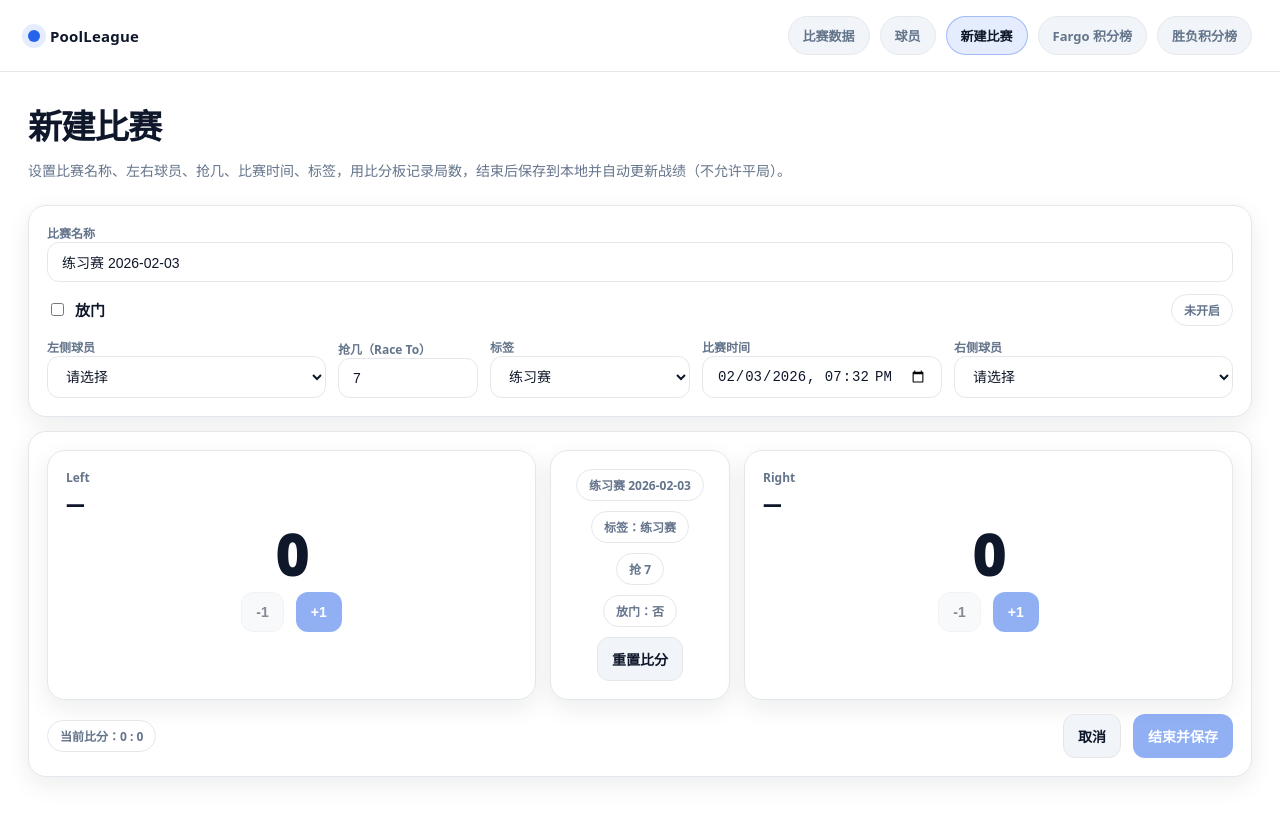
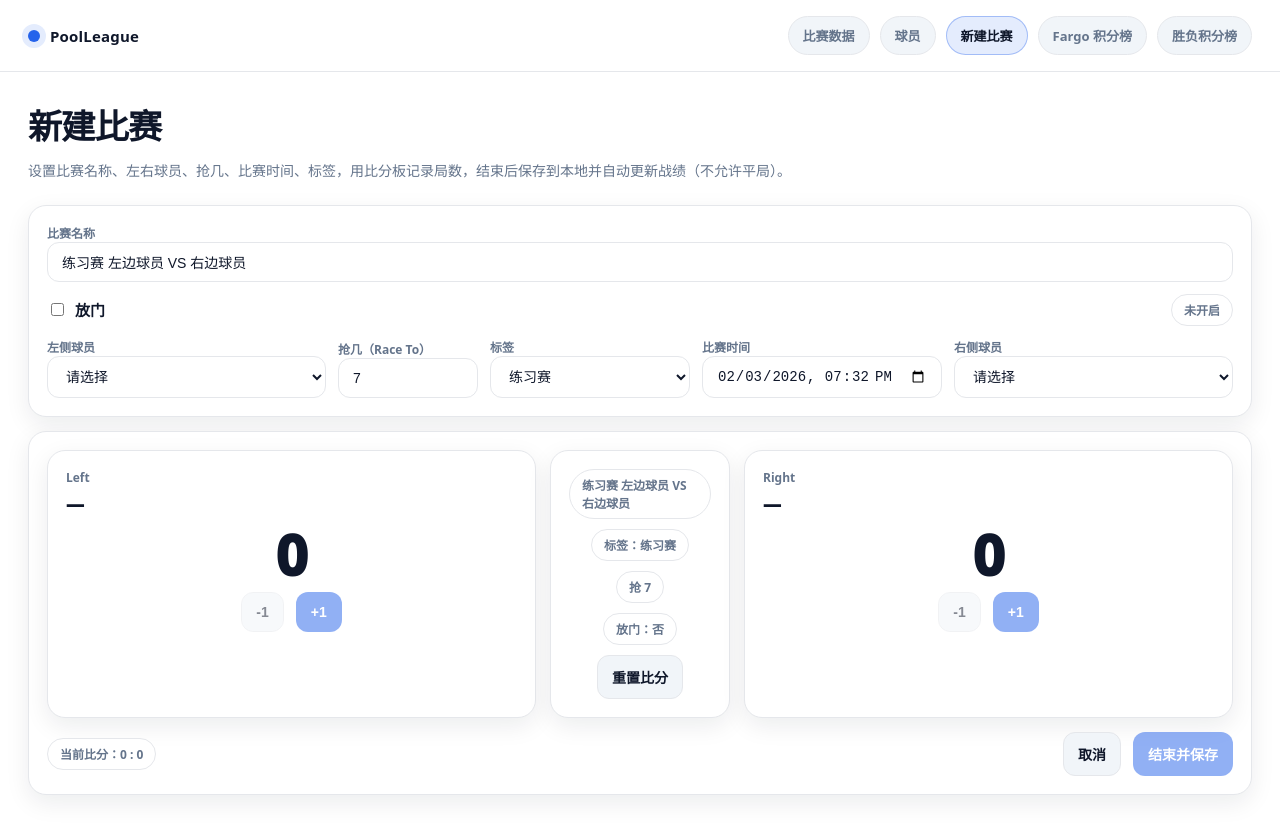
Before and after one commit to Xingcheng03/pool-score-tracker, a React (Vite) app: page /new in a window 1280 px wide. Shown: the top 836 px of the page. Built offline with nearby package versions, Linux system fonts and the light colour scheme.

Commit message:
新建比赛预设比赛名称修改

```diff
--- a/src/pages/NewMatchPage.jsx
+++ b/src/pages/NewMatchPage.jsx
@@ -14,9 +14,11 @@ function formatLocalDateTimeInput(d) {
   return `${formatYMD(d)}T${pad2(d.getHours())}:${pad2(d.getMinutes())}`;
 }
 
-function defaultMatchName(tag) {
-  const now = new Date();
-  return `${tag === "live" ? "直播" : "练习赛"} ${formatYMD(now)}`;
+function defaultMatchName(tag, leftName, rightName) {
+  const prefix = tag === "live" ? "直播" : "练习赛";
+  const left = (leftName ?? "").trim() || "左边球员";
+  const right = (rightName ?? "").trim() || "右边球员";
+  return `${prefix} ${left} VS ${right}`;
 }
 
 export default function NewMatchPage() {
@@ -25,6 +27,7 @@ export default function NewMatchPage() {
 
   const [tag, setTag] = useState("practice");
   const [matchName, setMatchName] = useState(() => defaultMatchName("practice"));
+  const [isMatchNameAuto, setIsMatchNameAuto] = useState(true);
   const [raceTo, setRaceTo] = useState(7);
 
   const [leftPlayerId, setLeftPlayerId] = useState("");
@@ -74,8 +77,25 @@ export default function NewMatchPage() {
 
   const onChangeTag = (v) => {
     setTag(v);
-    const prefixMatch = matchName.startsWith("练习赛") || matchName.startsWith("直播");
-    if (prefixMatch) setMatchName(defaultMatchName(v));
+    if (isMatchNameAuto) {
+      setMatchName(defaultMatchName(v, leftPlayer?.name, rightPlayer?.name));
+    }
+  };
+
+  const onChangeLeftPlayer = (playerId) => {
+    setLeftPlayerId(playerId);
+    if (isMatchNameAuto) {
+      const leftName = players.find((p) => p.id === playerId)?.name;
+      setMatchName(defaultMatchName(tag, leftName, rightPlayer?.name));
+    }
+  };
+
+  const onChangeRightPlayer = (playerId) => {
+    setRightPlayerId(playerId);
+    if (isMatchNameAuto) {
+      const rightName = players.find((p) => p.id === playerId)?.name;
+      setMatchName(defaultMatchName(tag, leftPlayer?.name, rightName));
+    }
   };
 
   const onSave = () => {
@@ -110,7 +130,15 @@ export default function NewMatchPage() {
         <div className="row" style={{ marginBottom: 12 }}>
           <div style={{ flex: 1, minWidth: 260 }}>
             <div className="smallMuted">比赛名称</div>
-            <input className="input" value={matchName} onChange={(e) => setMatchName(e.target.value)} placeholder="例如：周末友谊赛 / 决赛 BO13 / 训练记录" />
+            <input
+              className="input"
+              value={matchName}
+              onChange={(e) => {
+                setIsMatchNameAuto(false);
+                setMatchName(e.target.value);
+              }}
+              placeholder="例如：周末友谊赛 / 决赛 BO13 / 训练记录"
+            />
           </div>
         </div>
 
@@ -144,7 +172,7 @@ export default function NewMatchPage() {
         <div className="row" style={{ alignItems: "flex-end" }}>
           <div style={{ flex: 1, minWidth: 220 }}>
             <div className="smallMuted">左侧球员</div>
-            <select className="input" value={leftPlayerId} onChange={(e) => setLeftPlayerId(e.target.value)}>
+            <select className="input" value={leftPlayerId} onChange={(e) => onChangeLeftPlayer(e.target.value)}>
               <option value="">请选择</option>
               {players.map((p) => (
                 <option key={p.id} value={p.id}>
@@ -174,7 +202,7 @@ export default function NewMatchPage() {
 
           <div style={{ flex: 1, minWidth: 220 }}>
             <div className="smallMuted">右侧球员</div>
-            <select className="input" value={rightPlayerId} onChange={(e) => setRightPlayerId(e.target.value)}>
+            <select className="input" value={rightPlayerId} onChange={(e) => onChangeRightPlayer(e.target.value)}>
               <option value="">请选择</option>
               {players.map((p) => (
                 <option key={p.id} value={p.id}>
```
